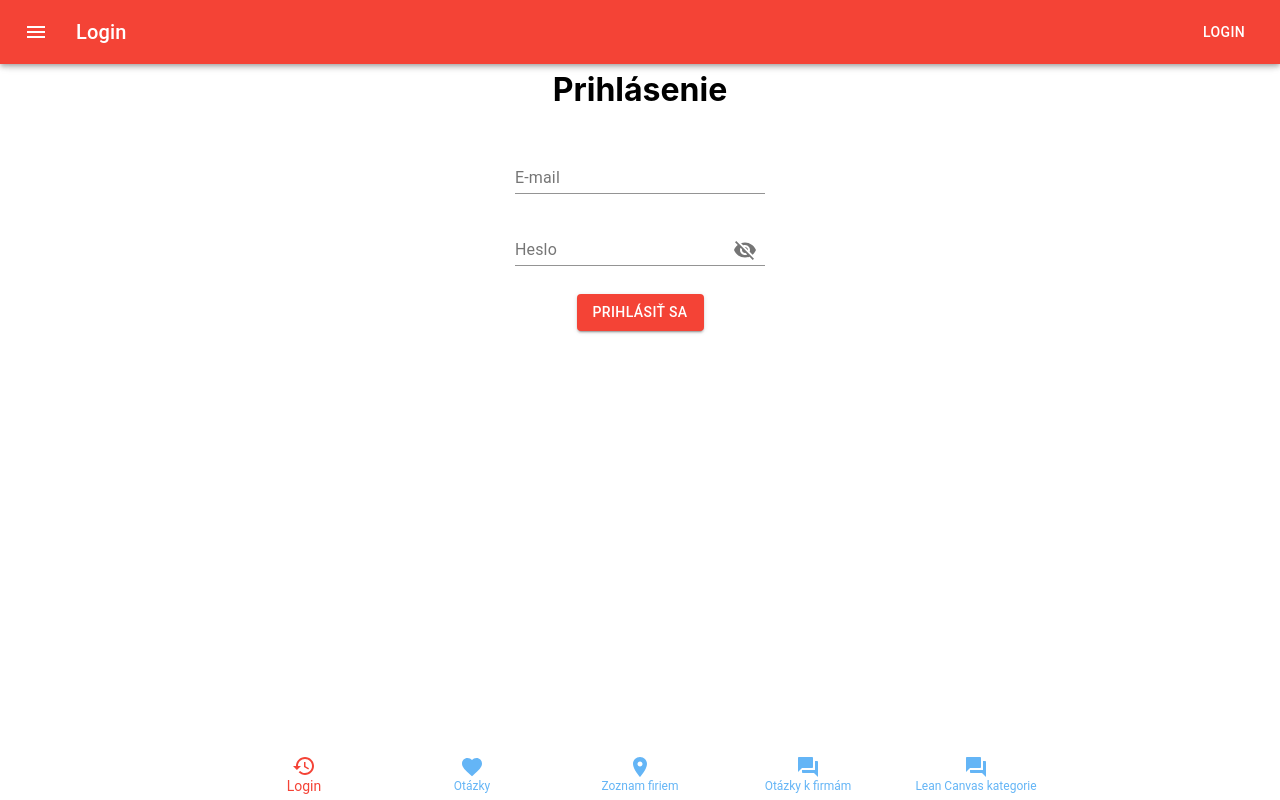
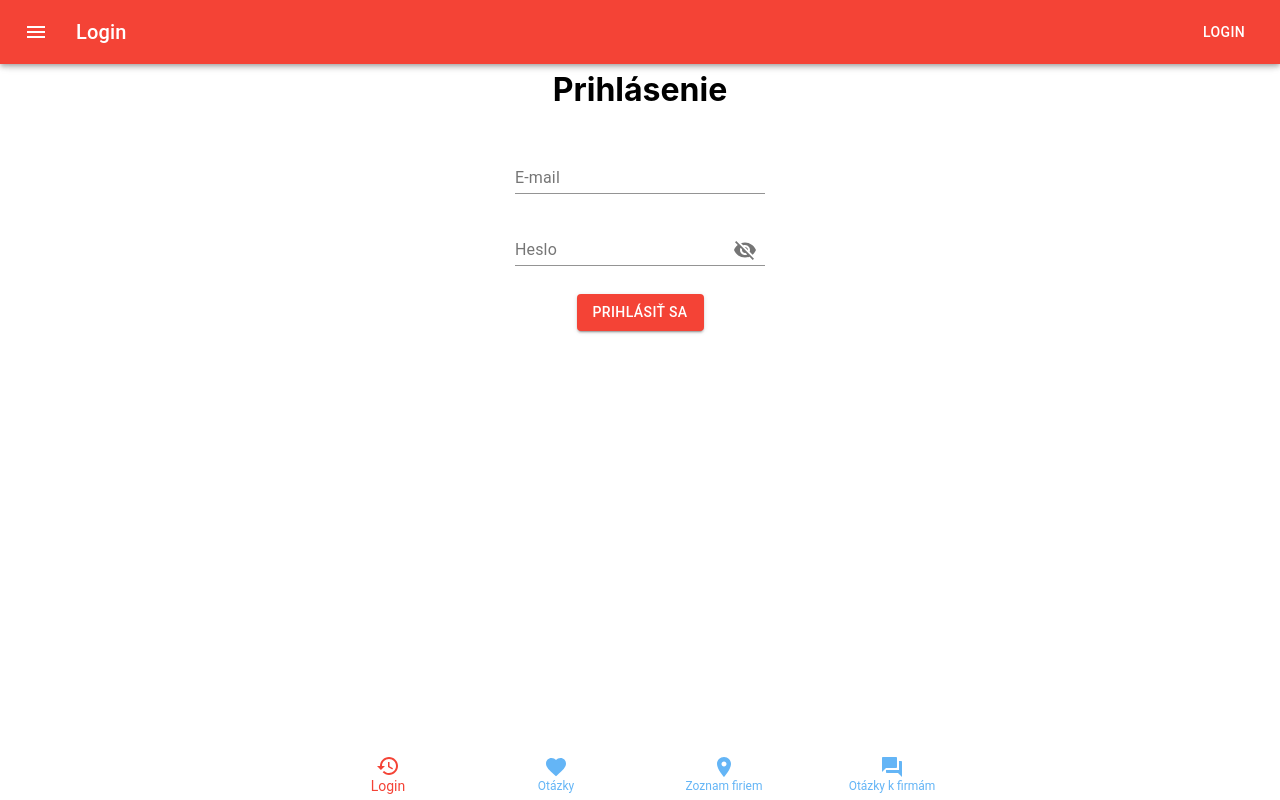
Before and after one commit to Butterfly-Effect-AppsLab/leaf, a React app in the folder source/react-sources/: page / in a window 1280 px wide. Built offline with nearby package versions, Linux system fonts and the light colour scheme.

Commit message:
update lc categories

```diff
--- a/source/react-sources/src/components/Footer.js
+++ b/source/react-sources/src/components/Footer.js
@@ -38,9 +38,9 @@ const Footer = ({ history }) => {
         case "/LCFirma":
           setValue(3);
           break;
-        case "/LcKategorie":
-          setValue(4);
-          break;
+        //case "/LcKategorie":
+        //  setValue(4);
+        //  break;
         default:
           break;
       }
@@ -72,9 +72,10 @@ const Footer = ({ history }) => {
           case 3:
             history.push("/LCFirma");
             break;
-          case 4:
-            history.push("/LcKategorie");
-            break;
+          //case 4:
+          //  history.push("/LcKategorie");
+          //  break;
+          // <BottomNavigationAction className={classes.icon} label="Lean Canvas kategorie" icon={<QuestionAnswerIcon />} />
           default:
             break;
         }
@@ -86,7 +87,6 @@ const Footer = ({ history }) => {
         <BottomNavigationAction className={classes.icon} label="Otázky" icon={<FavoriteIcon />} />
         <BottomNavigationAction className={classes.icon} label="Zoznam firiem" icon={<LocationOnIcon />} />
         <BottomNavigationAction className={classes.icon} label="Otázky k firmám" icon={<QuestionAnswerIcon />} />
-        <BottomNavigationAction className={classes.icon} label="Lean Canvas kategorie" icon={<QuestionAnswerIcon />} />
       </BottomNavigation>
   );
 };
```
Also changed, not shown: 1 other file (tests, documents, lock files or other folders).
